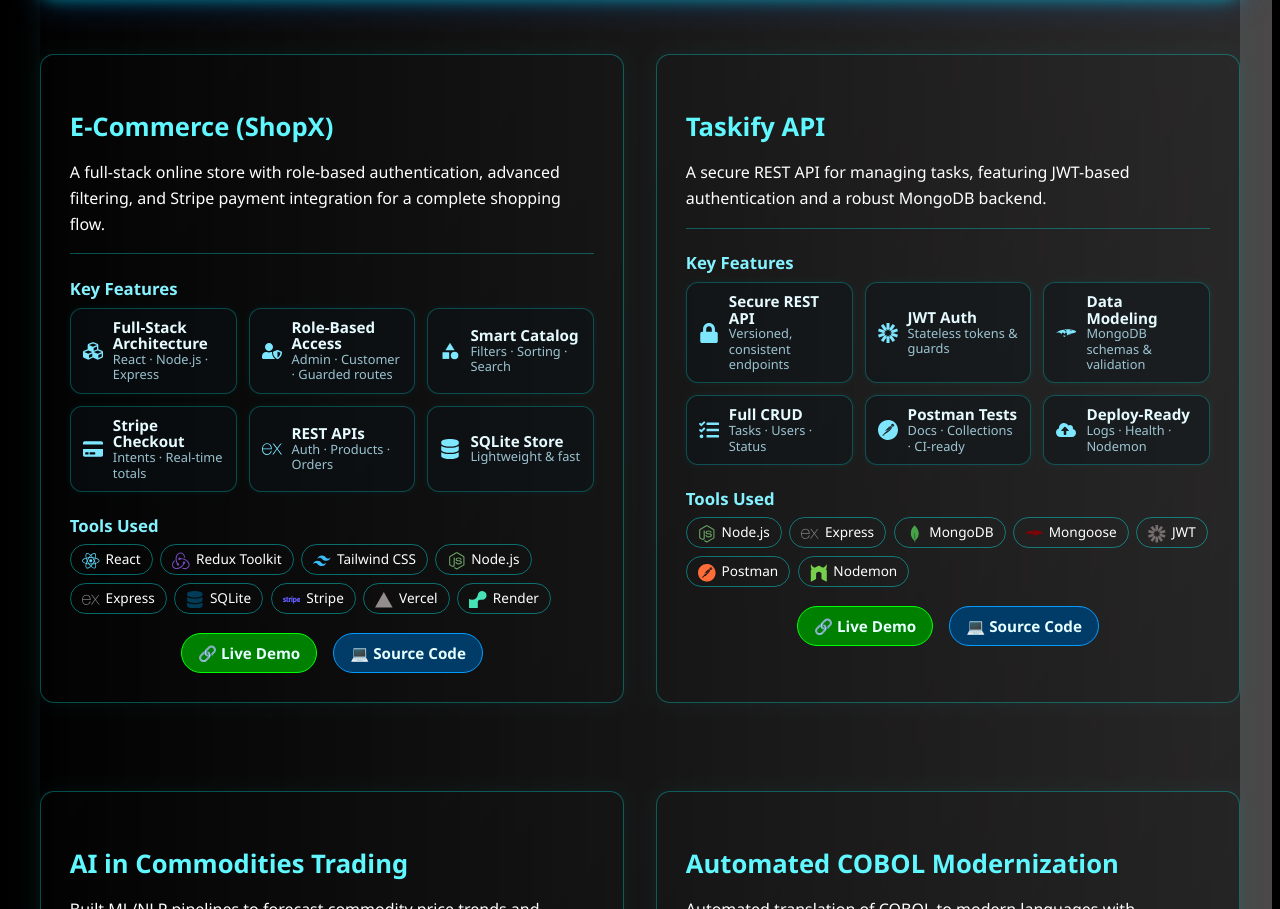
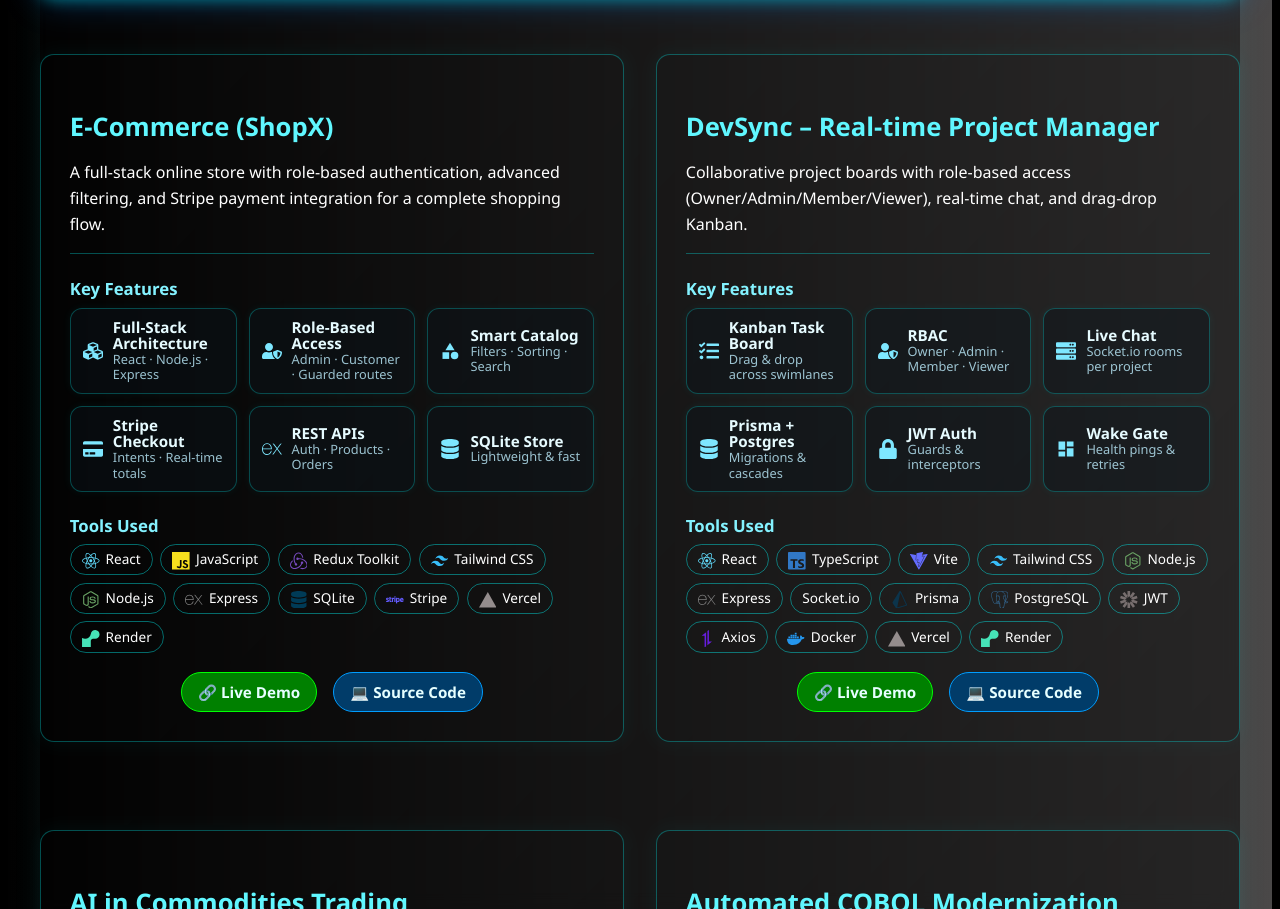
Before and after one commit to Vamshir3156/portfolio, a React (Create React App) app: page / in a window 1280 px wide. Shown: the part 1859-2768 px from the top of the page. Built offline with nearby package versions, Linux system fonts and the light colour scheme.

Commit message:
updated project

```diff
--- a/src/components/Projects.js
+++ b/src/components/Projects.js
@@ -23,9 +23,14 @@
   FaCreditCard,
 } from "react-icons/fa";
 import { MdCategory, MdDashboard } from "react-icons/md";
-import { RiLockPasswordFill } from "react-icons/ri";
+
 import {
   SiMongodb,
+  SiTypescript,
+  SiPostgresql,
+  SiSocketdotio,
+  SiJavascript,
+  SiPrisma,
   SiPostman,
   SiNodemon,
   SiRedux,
@@ -54,6 +59,8 @@
   "Tailwind CSS": <SiTailwindcss className={styles.icon} color="#38BDF8" />,
   Node: <FaNodeJs className={styles.icon} color="#68A063" />,
   "Node.js": <FaNodeJs className={styles.icon} color="#68A063" />,
+  TypeScript: <SiTypescript className={styles.icon} color="#3178C6" />,
+  PostgreSQL: <SiPostgresql className={styles.icon} color="#336791" />,
   Express: <SiExpress className={styles.icon} color="#808080" />,
   MongoDB: <SiMongodb className={styles.icon} color="#47A248" />,
   Mongoose: <SiMongoose className={styles.icon} color="#880000" />,
@@ -62,6 +69,7 @@
   JWT: <SiJsonwebtokens className={styles.icon} color="#776e6eff" />,
   Axios: <SiAxios className={styles.icon} color="#671DDf" />,
   Postman: <SiPostman className={styles.icon} color="#FF6C37" />,
+  JavaScript: <SiJavascript className={styles.icon} color="#F7DF1E" />,
   Nodemon: <SiNodemon className={styles.icon} color="#76D04B" />,
   Vercel: <SiVercel className={styles.icon} color="#948d8dff" />,
   Render: <SiRender className={styles.icon} color="#46E3B7" />,
@@ -80,6 +88,8 @@
   "OpenAI API": <FaBrain className={styles.icon} color="#00A67E" />,
   NLP: <FaBrain className={styles.icon} color="#FF7F50" />,
   "CSS Modules": <FaCss3Alt className={styles.icon} color="#2965F1" />,
+  Socketio: <SiSocketdotio className={styles.icon} color="#010101" />,
+  Prisma: <SiPrisma className={styles.icon} color="#0C344B" />,
   Vite: <SiVite className={styles.icon} color="#646CFF" />,
   Git: <FaGithub className={styles.icon} color="#F05032" />,
   Server: <FaServer className={styles.icon} color="#808080" />,
@@ -100,6 +110,7 @@
     ],
     tools: [
       "React",
+      "JavaScript",
       "Redux Toolkit",
       "Tailwind CSS",
       "Node.js",
@@ -113,28 +124,61 @@
     source: "https://github.com/Vamshir3156/ecommerce-ShopX.git",
   },
   {
-    title: "Taskify API",
+    title: "DevSync – Real-time Project Manager",
     description:
-      "A secure REST API for managing tasks, featuring JWT-based authentication and a robust MongoDB backend.",
+      "Collaborative project boards with role-based access (Owner/Admin/Member/Viewer), real-time chat, and drag-drop Kanban.",
     features: [
-      "Secure RESTful API : Structured endpoints for task and user management.",
-      "JWT Authentication & Authorization : Token-based login with protected routes.",
-      "MongoDB Data Modeling : Scalable schemas with Mongoose and validation.",
-      "Comprehensive CRUD Operations : Create, update, delete, fetch with safe responses.",
-      "Postman-Verified Endpoints : Tests and docs for reliability and collaboration.",
+      "Auth & Roles : JWT auth with Owner/Admin/Member/Viewer permissions",
+      "Kanban Board : Drag & drop across Todo · In-Progress · Done",
+      "Real-time Chat : Socket.io room per project with live updates",
+      "Members Console : Invite, change roles, remove (adminish only)",
+      "Wake Gate : Smart overlay that pings /health and auto-retries",
+      "Prisma + Postgres : Typed schema, migrations, cascades",
+      "Deploy Ready : Vercel (client) + Render (API) + managed Postgres",
     ],
     tools: [
+      "React",
+      "TypeScript",
+      "Vite",
+      "Tailwind CSS",
       "Node.js",
       "Express",
-      "MongoDB",
-      "Mongoose",
+      "Socket.io",
+      "Prisma",
+      "PostgreSQL",
       "JWT",
-      "Postman",
-      "Nodemon",
+      "Axios",
+      "Docker",
+      "Vercel",
+      "Render",
     ],
-    live: "https://taskify-api-zeta.vercel.app",
-    source: "https://github.com/Vamshir3156/taskify-API.git",
+    live: "https://dev-sync-mu.vercel.app",
+    source: "https://github.com/Vamshir3156/DevSync.git",
   },
+
+  // {
+  //   title: "Taskify API",
+  //   description:
+  //     "A secure REST API for managing tasks, featuring JWT-based authentication and a robust MongoDB backend.",
+  //   features: [
+  //     "Secure RESTful API : Structured endpoints for task and user management.",
+  //     "JWT Authentication & Authorization : Token-based login with protected routes.",
+  //     "MongoDB Data Modeling : Scalable schemas with Mongoose and validation.",
+  //     "Comprehensive CRUD Operations : Create, update, delete, fetch with safe responses.",
+  //     "Postman-Verified Endpoints : Tests and docs for reliability and collaboration.",
+  //   ],
+  //   tools: [
+  //     "Node.js",
+  //     "Express",
+  //     "MongoDB",
+  //     "Mongoose",
+  //     "JWT",
+  //     "Postman",
+  //     "Nodemon",
+  //   ],
+  //   live: "https://taskify-api-zeta.vercel.app",
+  //   source: "https://github.com/Vamshir3156/taskify-API.git",
+  // },
   {
     title: "AI in Commodities Trading",
     description:
@@ -212,38 +256,70 @@
       sub: "Lightweight & fast",
     },
   ],
-  "Taskify API": [
+  "DevSync – Real-time Project Manager": [
+    {
+      icon: <FaTasks className={styles.featureIcon} />,
+      title: "Kanban Task Board",
+      sub: "Drag & drop across swimlanes",
+    },
+    {
+      icon: <FaUserShield className={styles.featureIcon} />,
+      title: "RBAC",
+      sub: "Owner · Admin · Member · Viewer",
+    },
+    {
+      icon: <FaServer className={styles.featureIcon} />,
+      title: "Live Chat",
+      sub: "Socket.io rooms per project",
+    },
+    {
+      icon: <FaDatabase className={styles.featureIcon} />,
+      title: "Prisma + Postgres",
+      sub: "Migrations & cascades",
+    },
     {
       icon: <FaLock className={styles.featureIcon} />,
-      title: "Secure REST API",
-      sub: "Versioned, consistent endpoints",
+      title: "JWT Auth",
+      sub: "Guards & interceptors",
     },
     {
-      icon: <SiJsonwebtokens className={styles.featureIcon} />,
-      title: "JWT Auth",
-      sub: "Stateless tokens & guards",
-    },
-    {
-      icon: <SiMongoose className={styles.featureIcon} />,
-      title: "Data Modeling",
-      sub: "MongoDB schemas & validation",
-    },
-    {
-      icon: <FaTasks className={styles.featureIcon} />,
-      title: "Full CRUD",
-      sub: "Tasks · Users · Status",
-    },
-    {
-      icon: <SiPostman className={styles.featureIcon} />,
-      title: "Postman Tests",
-      sub: "Docs · Collections · CI-ready",
-    },
-    {
-      icon: <FaCloudUploadAlt className={styles.featureIcon} />,
-      title: "Deploy-Ready",
-      sub: "Logs · Health · Nodemon",
+      icon: <MdDashboard className={styles.featureIcon} />,
+      title: "Wake Gate",
+      sub: "Health pings & retries",
     },
   ],
+  // "Taskify API": [
+  //   {
+  //     icon: <FaLock className={styles.featureIcon} />,
+  //     title: "Secure REST API",
+  //     sub: "Versioned, consistent endpoints",
+  //   },
+  //   {
+  //     icon: <SiJsonwebtokens className={styles.featureIcon} />,
+  //     title: "JWT Auth",
+  //     sub: "Stateless tokens & guards",
+  //   },
+  //   {
+  //     icon: <SiMongoose className={styles.featureIcon} />,
+  //     title: "Data Modeling",
+  //     sub: "MongoDB schemas & validation",
+  //   },
+  //   {
+  //     icon: <FaTasks className={styles.featureIcon} />,
+  //     title: "Full CRUD",
+  //     sub: "Tasks · Users · Status",
+  //   },
+  //   {
+  //     icon: <SiPostman className={styles.featureIcon} />,
+  //     title: "Postman Tests",
+  //     sub: "Docs · Collections · CI-ready",
+  //   },
+  //   {
+  //     icon: <FaCloudUploadAlt className={styles.featureIcon} />,
+  //     title: "Deploy-Ready",
+  //     sub: "Logs · Health · Nodemon",
+  //   },
+  // ],
   "AI in Commodities Trading": [
     {
       icon: <FaChartLine className={styles.featureIcon} />,
```
